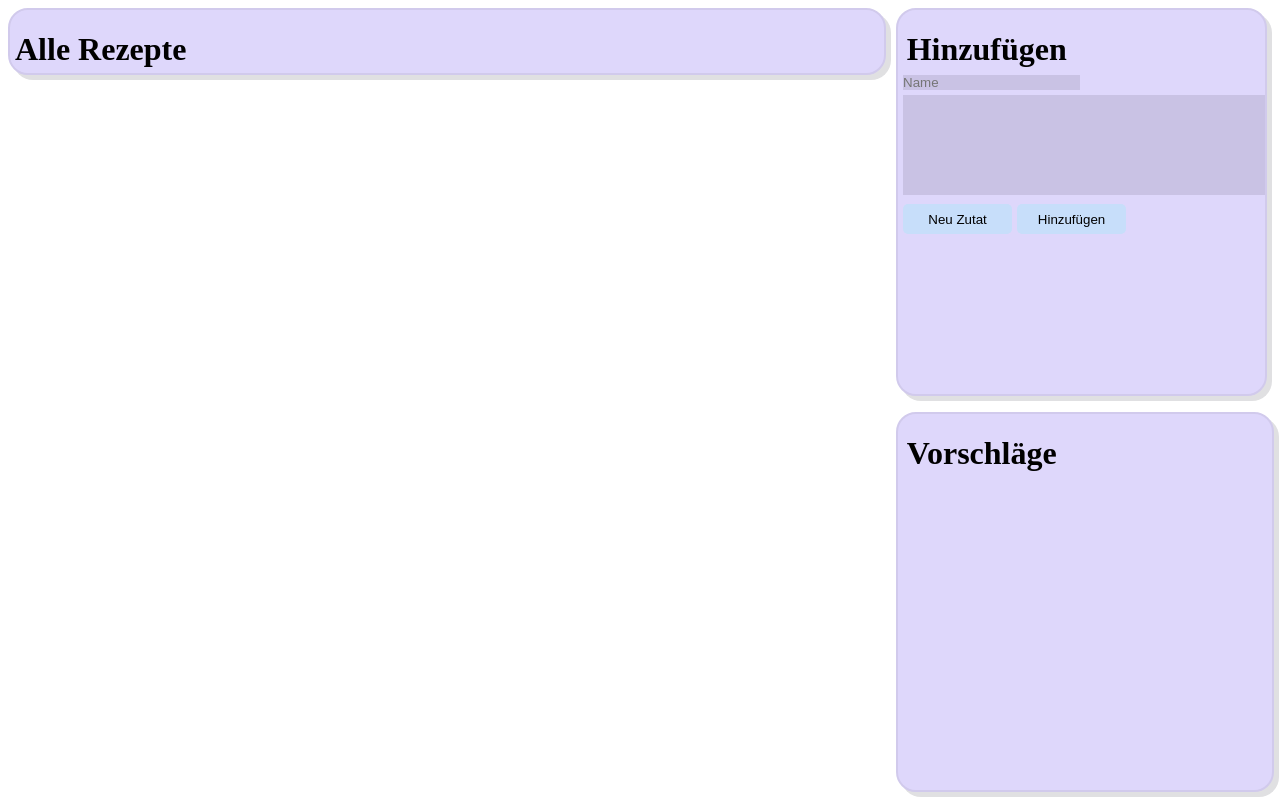
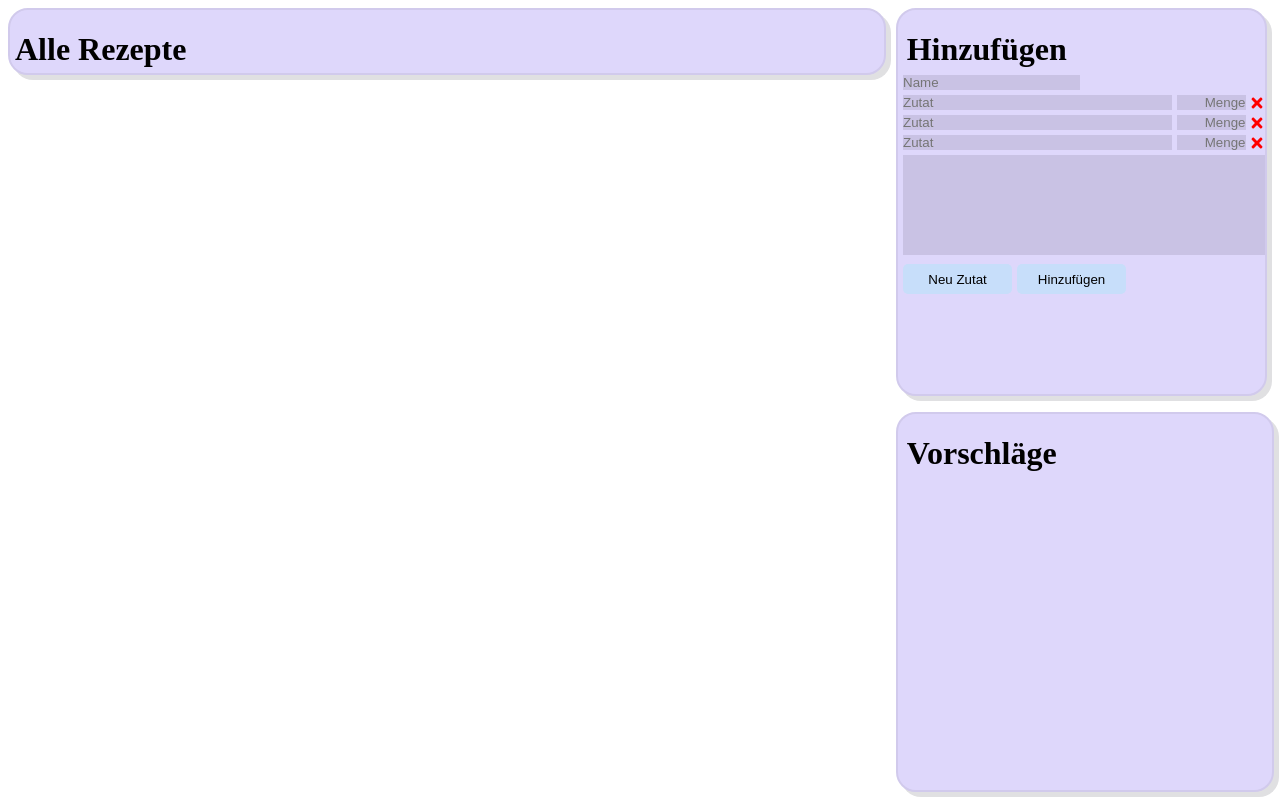
Before and after one commit to madswillem/recepieApp_Frontend, a React (Create React App) app: page / in a window 1280 px wide. Built offline with nearby package versions, Linux system fonts and the light colour scheme; no server answers.

Commit message:
fixed errors due to fixing spelling mistakes

```diff
--- a/src/components/Add.jsx
+++ b/src/components/Add.jsx
@@ -1,3 +1,4 @@
+import Ingredient from './Ingredeant'
 
 import { useState } from 'react'
 
@@ -23,7 +24,7 @@ const Add = ({ data, onDelete, onAdd, onFinish, onUpdate, onUpdateName, onUpdate
         <div className='add'>
             <h1 className='Header'>Hinzufügen</h1>
             <input type="text" placeholder="Name" onChange = {(e) => onUpdateName(e.target.value)}/>
-            <ingredient data={data} onDelete={onDelete} onUpdate={onUpdate}/>
+            <Ingredient data={data} onDelete={onDelete} onUpdate={onUpdate}/>
             <textarea id="addTextarea" name="text" cols="63" rows={textareaheight} onChange = {(e) => handleChange(e)}></textarea>
             <div>
                 <button onClick={onAdd}>Neu Zutat</button>
```
